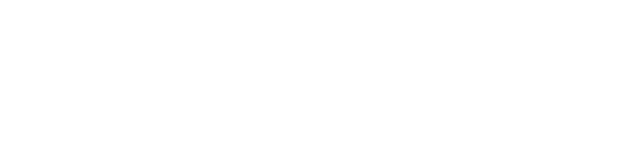
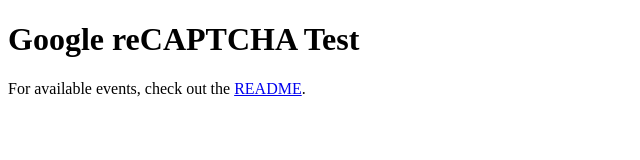
Before and after one commit to richrdkng/recaptcha-test-old, a plain HTML site: page index.html in a window 1280 px wide. Shown: the whole page, without its empty margins (0-640 px from the left). Drawn offline with Linux system fonts and the light colour scheme.

Commit message:
Finish HTML

```diff
--- a/index.html
+++ b/index.html
@@ -8,6 +8,12 @@
     <title>reCAPTCHA Test</title>
 </head>
 <body>
+    <h1>Google reCAPTCHA Test</h1>
+
+    <p>
+        For available events, check out the <a href="https://github.com/richardszkcs/recaptcha-test">README</a>.
+    </p>
+
     <div class="g-recaptcha"
          data-sitekey="6Ldua2cUAAAAADQagbgv7vhmg5dY88UVk9Paa7CP"
          data-callback="onCaptchaSuccess"
@@ -15,20 +21,24 @@
          data-error-callback="onCaptchaError"
     ></div>
     <script>
+        // fired, when the reCAPTCHA is loaded
         function onCaptchaLoad() {
-            console.log('onCaptchaLoad', arguments)
+            console.log('onCaptchaLoad')
         }
 
-        function onCaptchaSuccess() {
-            console.log('onCaptchaSuccess', arguments)
+        // fired, when the user submits a successful reCAPTCHA response
+        function onCaptchaSuccess(token) {
+            console.log('onCaptchaSuccess', token)
         }
 
+        // fired, when the reCAPTCHA response expires and the user needs to re-verify
         function onCaptchaExpired() {
-            console.log('onCaptchaExpired', arguments)
+            console.log('onCaptchaExpired')
         }
 
+        // fired, when the reCAPTCHA encounters an error
         function onCaptchaError() {
-            console.log('onCaptchaError', arguments)
+            console.log('onCaptchaError')
         }
     </script>
     <script src="https://www.google.com/recaptcha/api.js?onload=onCaptchaLoad" async defer></script>
```
